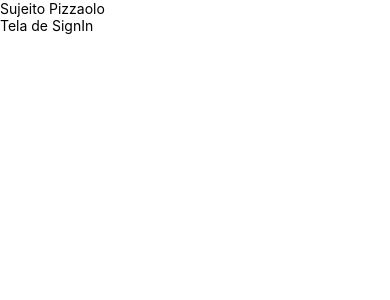
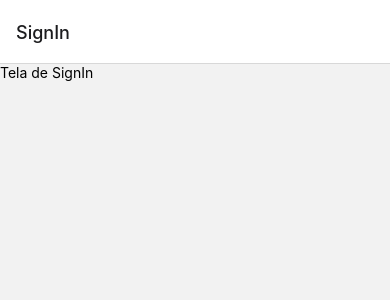
Before and after one commit to genilson255/android-app, a React Native app in the folder mobile/: screen /Dashboard in a window 390 px wide. Shown: the top 300 px of the page. Built offline with nearby package versions, Linux system fonts and the light colour scheme.

Commit message:
Add cnfig de rotas

```diff
--- a/mobile/App.tsx
+++ b/mobile/App.tsx
@@ -1,13 +1,12 @@
-import {Text, View,  StatusBar } from 'react-native';
-import SignIn from './src/pages/SignIn';
-
+import {StatusBar } from 'react-native';
+import { NavigationContainer } from '@react-navigation/native';
+import Routes from './src/routes';
 
 export default function App() {
   return (
-    <View>
-      <Text>Sujeito Pizzaolo</Text>
+    <NavigationContainer>
       <StatusBar backgroundColor="#1d1d2e" barStyle="light-content" translucent={false}/>
-      <SignIn />
-    </View>
+      <Routes />
+    </NavigationContainer>
   );
 }
--- a/mobile/src/routes/app.routes.tsx
+++ b/mobile/src/routes/app.routes.tsx
@@ -1,13 +1,13 @@
 import React from 'react';
 import {createNativeStackNavigator} from '@react-navigation/native-stack';
-const authStack = createNativeStackNavigator();
+const stack = createNativeStackNavigator();
 import Dashboard from '../pages/Dashboard';
 
     function AppRoutes(){
         return(
-            <authStack.Navigator>
-                <authStack.Screen  name='Dashboard' component={Dashboard}/>
-            </authStack.Navigator>
+            <stack.Navigator>
+                <stack.Screen  name='Dashboard' component={Dashboard}/>
+            </stack.Navigator>
         )
     }
 
--- a/mobile/src/routes/auth.routes.tsx
+++ b/mobile/src/routes/auth.routes.tsx
@@ -3,12 +3,12 @@ import {createNativeStackNavigator} from '@react-navigation/native-stack';
 
 import SignIn from '../pages/SignIn';
 
-const authStack = createNativeStackNavigator();
+const stack = createNativeStackNavigator();
     function AuthRoutes(){
         return(
-            <authStack.Navigator>
-                <authStack.Screen  name='SignIn' component={SignIn}/>
-            </authStack.Navigator>
+            <stack.Navigator>
+                <stack.Screen  name='SignIn' component={SignIn}/>
+            </stack.Navigator>
         )
     }
 
--- a/mobile/src/routes/index.tsx
+++ b/mobile/src/routes/index.tsx
@@ -0,0 +1,16 @@
+import React from 'react';
+import {View} from 'react-native';
+
+import AppRoutes from './app.routes';
+import AuthRoutes from './auth.routes';
+
+const isAuthenticated = false;
+const isLoading = false;
+
+function Routes(){
+    return(
+        isAuthenticated ? <AppRoutes/> : <AuthRoutes />
+    )
+}
+
+export default Routes;
```
